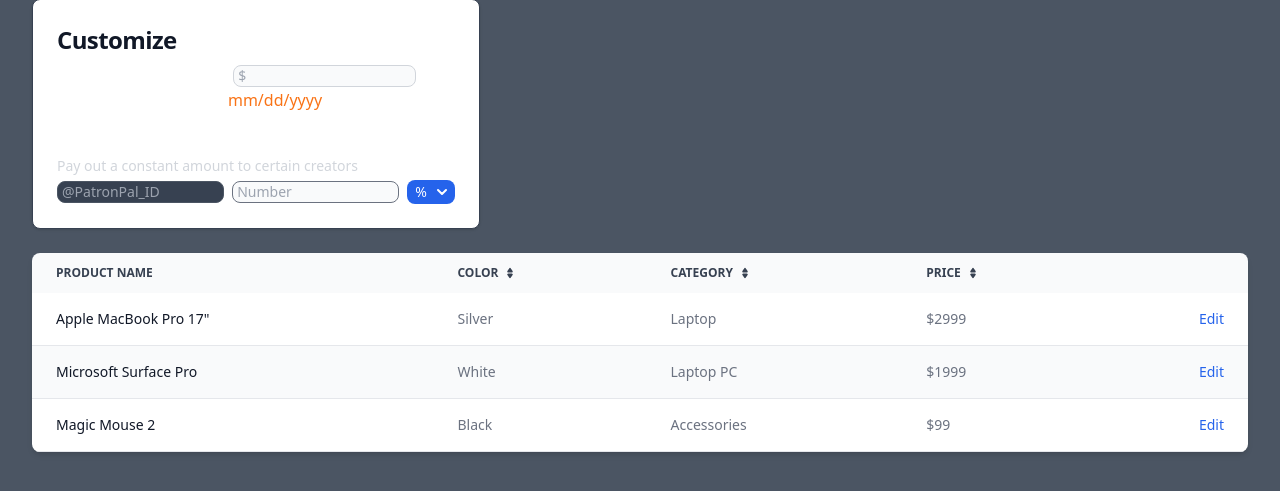
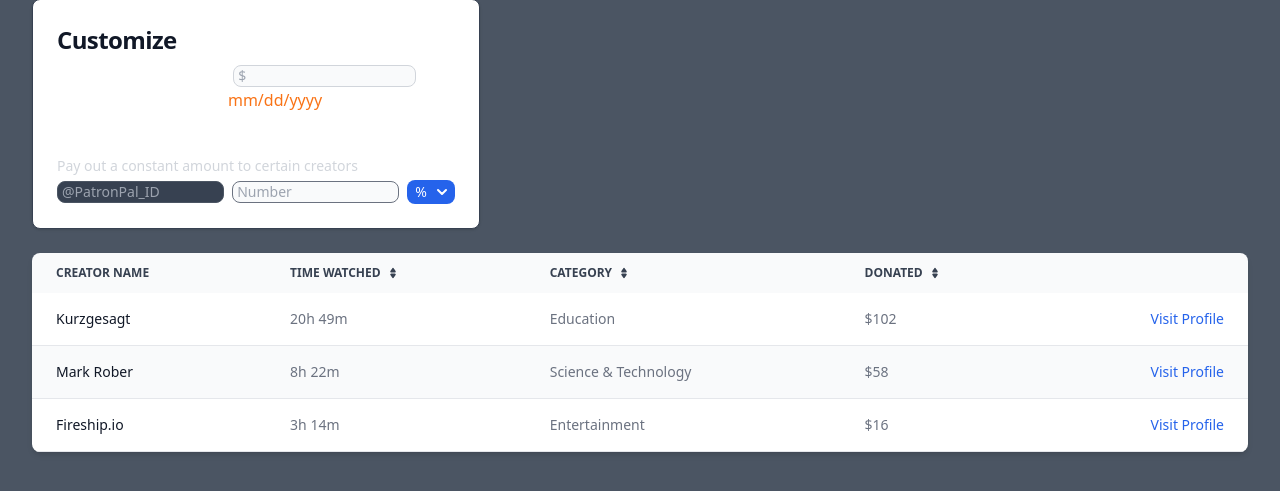
Before and after one commit to MFarabi619/PatronPal, a Flask app: page /moreinfo in a window 1280 px wide. Shown: the part 97-588 px from the top of the page. Run offline with Flask 3, Linux system fonts and the light colour scheme; some libraries are stand-ins or nearby versions.

Commit message:
feat: Customize table content and styling

```diff
--- a/templates/moreinfo.html
+++ b/templates/moreinfo.html
@@ -93,10 +93,10 @@
         class="text-xs text-gray-700 uppercase bg-gray-50 dark:bg-gray-700 dark:text-gray-400"
       >
         <tr>
-          <th scope="col" class="px-6 py-3">Product name</th>
+          <th scope="col" class="px-6 py-3">Creator Name</th>
           <th scope="col" class="px-6 py-3">
             <div class="flex items-center">
-              Color
+              Time Watched
               <a href="#"
                 ><svg
                   class="w-3 h-3 ml-1.5"
@@ -132,7 +132,7 @@
           </th>
           <th scope="col" class="px-6 py-3">
             <div class="flex items-center">
-              Price
+              Donated
               <a href="#"
                 ><svg
                   class="w-3 h-3 ml-1.5"
@@ -149,7 +149,7 @@
             </div>
           </th>
           <th scope="col" class="px-6 py-3">
-            <span class="sr-only">Edit</span>
+            <span class="sr-only">Visit Profile</span>
           </th>
         </tr>
       </thead>
@@ -159,16 +159,16 @@
             scope="row"
             class="px-6 py-4 font-medium text-gray-900 whitespace-nowrap dark:text-white"
           >
-            Apple MacBook Pro 17"
+            Kurzgesagt
           </th>
-          <td class="px-6 py-4">Silver</td>
-          <td class="px-6 py-4">Laptop</td>
-          <td class="px-6 py-4">$2999</td>
+          <td class="px-6 py-4">20h 49m</td>
+          <td class="px-6 py-4">Education</td>
+          <td class="px-6 py-4">$102</td>
           <td class="px-6 py-4 text-right">
             <a
               href="#"
               class="font-medium text-blue-600 dark:text-blue-500 hover:underline"
-              >Edit</a
+              >Visit Profile</a
             >
           </td>
         </tr>
@@ -177,16 +177,16 @@
             scope="row"
             class="px-6 py-4 font-medium text-gray-900 whitespace-nowrap dark:text-white"
           >
-            Microsoft Surface Pro
+            Mark Rober
           </th>
-          <td class="px-6 py-4">White</td>
-          <td class="px-6 py-4">Laptop PC</td>
-          <td class="px-6 py-4">$1999</td>
+          <td class="px-6 py-4">8h 22m</td>
+          <td class="px-6 py-4">Science & Technology</td>
+          <td class="px-6 py-4">$58</td>
           <td class="px-6 py-4 text-right">
             <a
               href="#"
               class="font-medium text-blue-600 dark:text-blue-500 hover:underline"
-              >Edit</a
+              >Visit Profile</a
             >
           </td>
         </tr>
@@ -195,16 +195,16 @@
             scope="row"
             class="px-6 py-4 font-medium text-gray-900 whitespace-nowrap dark:text-white"
           >
-            Magic Mouse 2
+            Fireship.io
           </th>
-          <td class="px-6 py-4">Black</td>
-          <td class="px-6 py-4">Accessories</td>
-          <td class="px-6 py-4">$99</td>
+          <td class="px-6 py-4">3h 14m</td>
+          <td class="px-6 py-4">Entertainment</td>
+          <td class="px-6 py-4">$16</td>
           <td class="px-6 py-4 text-right">
             <a
               href="#"
               class="font-medium text-blue-600 dark:text-blue-500 hover:underline"
-              >Edit</a
+              >Visit Profile</a
             >
           </td>
         </tr>
```
